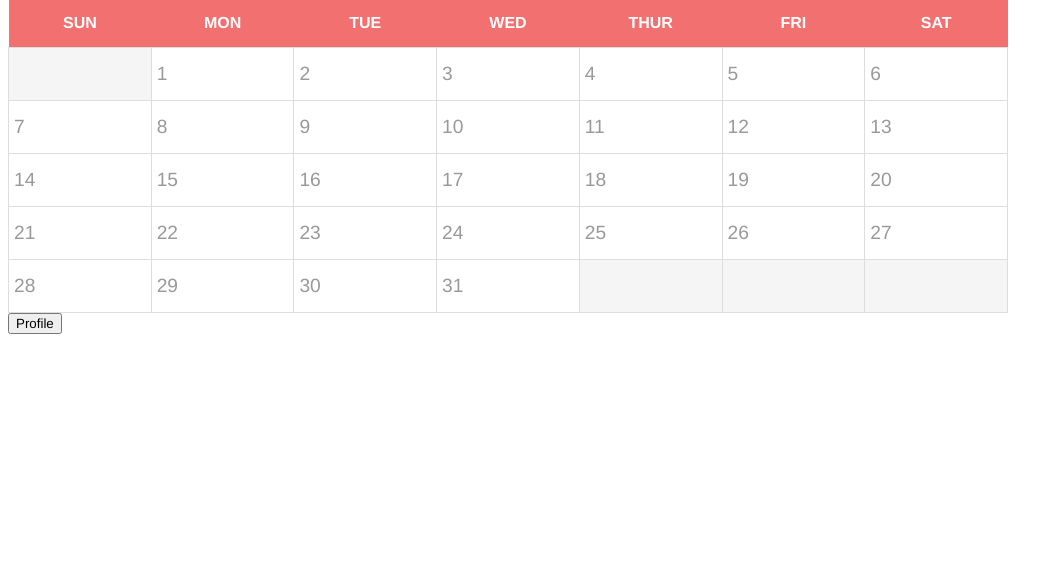
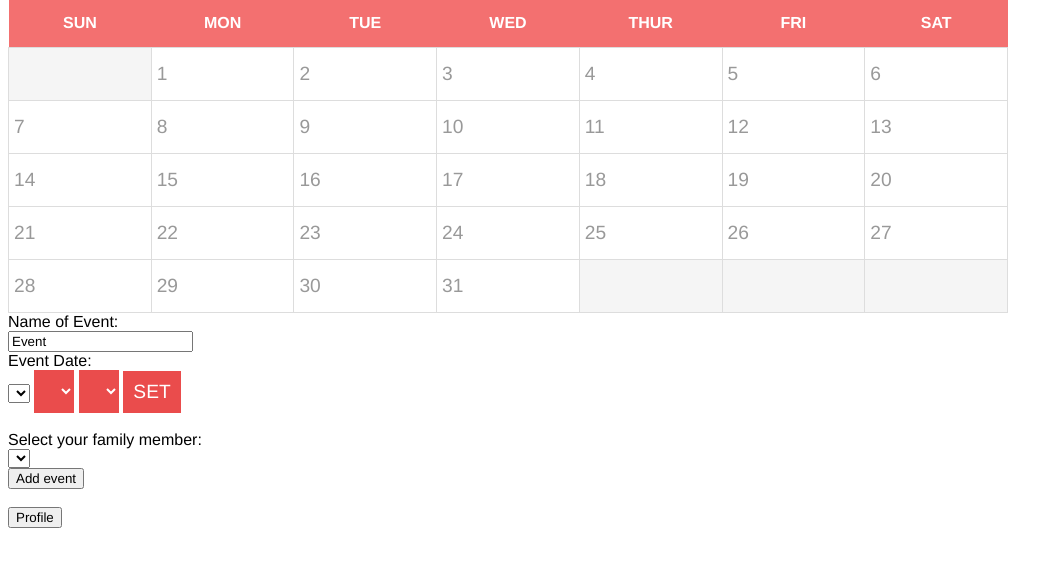
Before and after one commit to maleny25/Family-Planner, a Python web app: template templates/calendar.html in a window 1280 px wide. Shown: the part 64-631 px from the top of the page, without its empty margins (0-1063 px from the left). Run offline with Jinja, Linux system fonts and the light colour scheme; the template is opened without the code that fills it, so the values that code supplies are empty.

Commit message:
changing way to add event

```diff
--- a/templates/calendar.html
+++ b/templates/calendar.html
@@ -19,6 +19,38 @@
     <!-- [EVENT] -->
     <div id="cal-event"></div>
   </div>
+
+  <form action="/family" method="post">
+        Name of Event:
+        <br>
+        <input type="text" name="event" value="Event">
+        <br>
+        Event Date:
+        <br>
+        <div id="event-date">
+          <select id="cal-day"></select>
+          <select id="cal-mth"></select>
+          <select id="cal-yr"></select>
+          <input id="cal-set" type="button" value="SET"/>
+        </div>
+        <br>
+        Select your family member:
+        <br>
+        <!--change name later  -->
+        <select name="family">
+            {% for member in family.members %}
+              {% set user=member.get() %}
+               <option value="{{member}}">{{user.first_name}}</option>
+            {% endfor %}
+
+        </select>
+        <br>
+        <input type="submit" value="Add event">
+        <br>
+        <br>
+
+      </form>
+
   <form action="/profile" method="get">
     <input type="submit" name="" value="Profile">
   </form>
```
Also changed, not shown: javascript/calendar.js (+50 -50 lines), main.py (+14 -9 lines).
